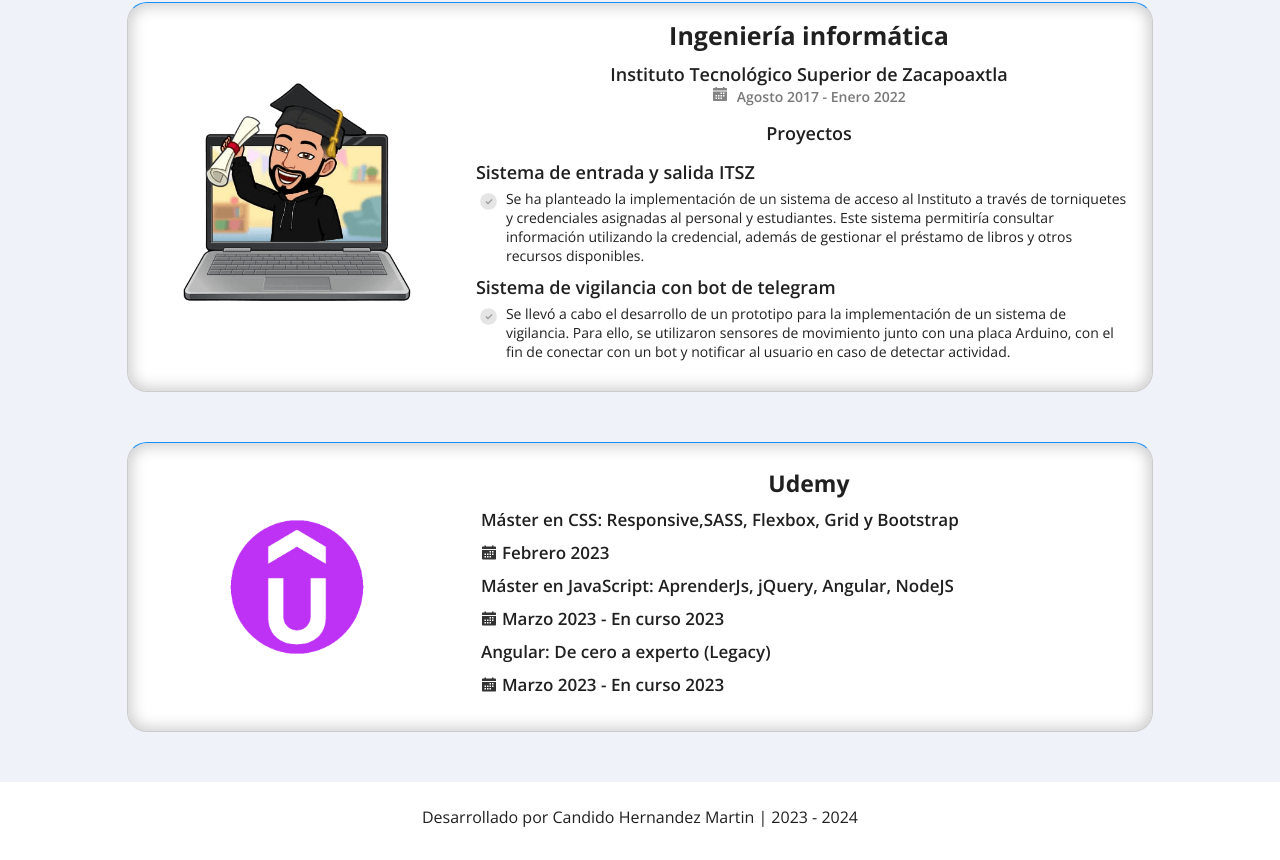
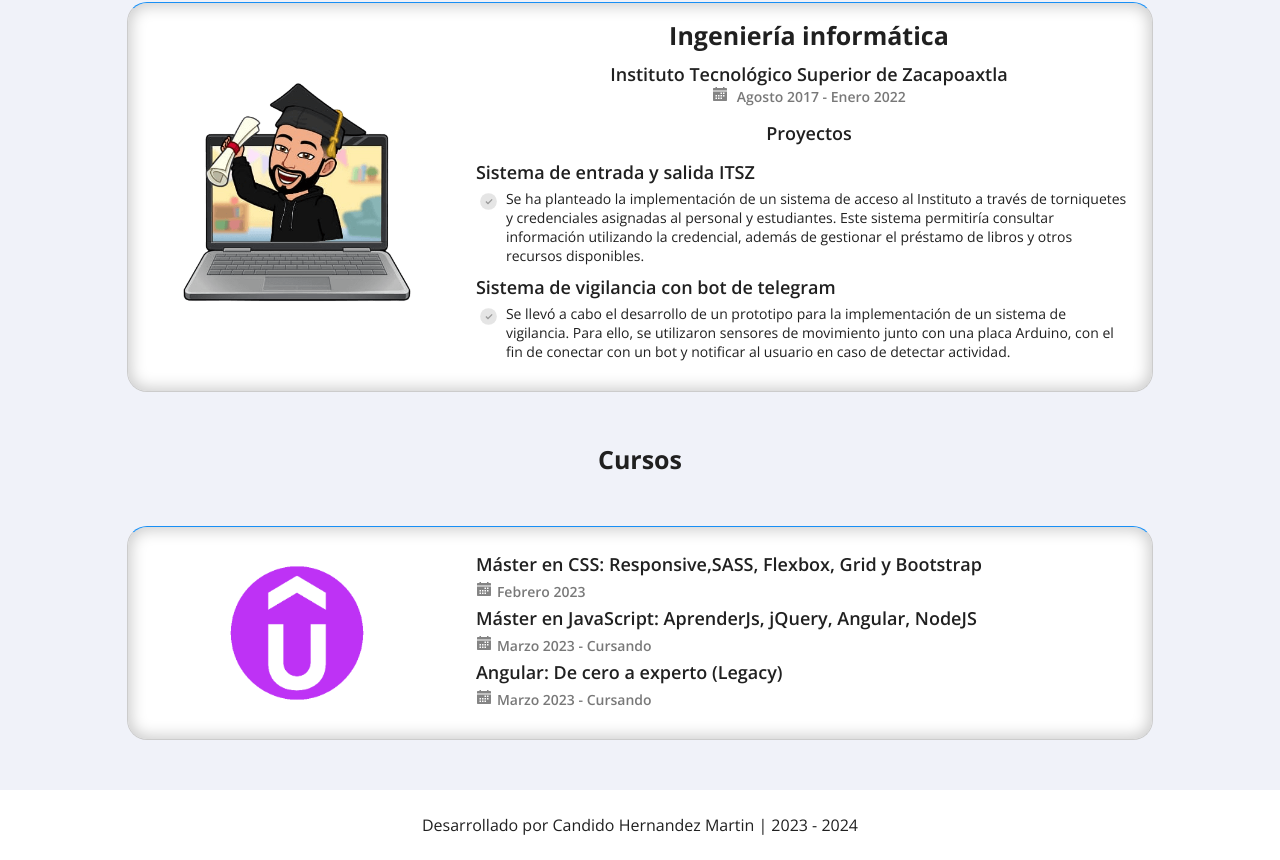
Before and after one commit to Candido-HM/portfolio-candido, an Angular app: page /formacion in a window 1280 px wide. Shown: the part 597-1457 px from the top of the page. Built offline with nearby package versions, Linux system fonts and the light colour scheme.

Commit message:
modificaciones cursos

```diff
--- a/src/app/components/main/formation/formation.component.html
+++ b/src/app/components/main/formation/formation.component.html
@@ -45,23 +45,23 @@
     </section>
 </article>
 
+<section class="title-course">
+    <h2>Cursos</h2>
+</section>
 <article class="udemy-formation">
     <section class="udemy-container">
         <figure class="logo-udemy">
             <img src="../../../../assets/img/logo-udemy.png" alt="udemy">
         </figure>
         <section class="udemy-about">
-            <section class="title-udemy">
-                <h3>Udemy</h3>
-            </section>
             <section class="description-udemy">
                 <ul>
-                    <li>Máster en CSS: Responsive,SASS, Flexbox, Grid y Bootstrap</li>
-                    <li><img class="img-calendar" src="../../../../assets/img/icon-calendar.svg" alt="calendar">Febrero 2023</li>
-                    <li>Máster en JavaScript: AprenderJs, jQuery, Angular, NodeJS</li>
-                    <li><img class="img-calendar" src="../../../../assets/img/icon-calendar.svg" alt="calendar">Marzo 2023 - En curso 2023</li>
-                    <li>Angular: De cero a experto (Legacy)</li>
-                    <li><img class="img-calendar" src="../../../../assets/img/icon-calendar.svg" alt="calendar">Marzo 2023 - En curso 2023</li>
+                    <li class="course-li">Máster en CSS: Responsive,SASS, Flexbox, Grid y Bootstrap</li>
+                    <li class="course-date"><img class="img-calendar" src="../../../../assets/img/icon-calendar.svg" alt="calendar">Febrero 2023</li>
+                    <li class="course-li">Máster en JavaScript: AprenderJs, jQuery, Angular, NodeJS</li>
+                    <li class="course-date"><img class="img-calendar" src="../../../../assets/img/icon-calendar.svg" alt="calendar">Marzo 2023 - Cursando</li>
+                    <li class="course-li">Angular: De cero a experto (Legacy)</li>
+                    <li class="course-date"><img class="img-calendar" src="../../../../assets/img/icon-calendar.svg" alt="calendar">Marzo 2023 - Cursando</li>
                 </ul>
             </section>
         </section>
--- a/src/assets/styles/_base.sass
+++ b/src/assets/styles/_base.sass
@@ -184,6 +184,7 @@
         margin-top: 10px
         h2
             @include title-section()
+            padding: 5px
     .presentation
         width: inherit
         height: auto
@@ -338,7 +339,11 @@
                         margin-bottom: 5px
                         .container-check
                             @include style-check()
-
+    .title-course
+        @include centrar()
+        margin-bottom: 50px
+        h2
+            @include title-section()
     .udemy-formation
         @include centrar-col()
         width: auto
@@ -357,25 +362,24 @@
                     width: 250px
             .udemy-about
                 @include centrar-col()
-                .title-udemy
-                    width: 100%
-                    height: 60px
-                    h3
-                        @include title-section()
-                        padding-left: 10px
-                        padding-right: 10px
-                        font-size: 23px
                 .description-udemy
                     width: 100%
                     height: auto
                     margin-bottom: 30px
                     ul
-                        li
+                        margin-top: 20px
+                        .course-li
                             display: flex
                             list-style: none
                             font-family: "OpenSans-SB", Arial, sans-serif
-                            font-size: 17px
-                            padding: 5px 15px 5px 15px
+                            font-size: 18px
+                            padding: 5px 10px 5px 10px
+                        .course-date
+                            font-family: "OpenSans-SB", Arial, sans-serif
+                            font-size: 14px
+                            opacity: 0.6
+                            padding: 0px 10px 0px 10px
+                            list-style: none
                             .img-calendar
                                 @include img-calendar()
 
```
